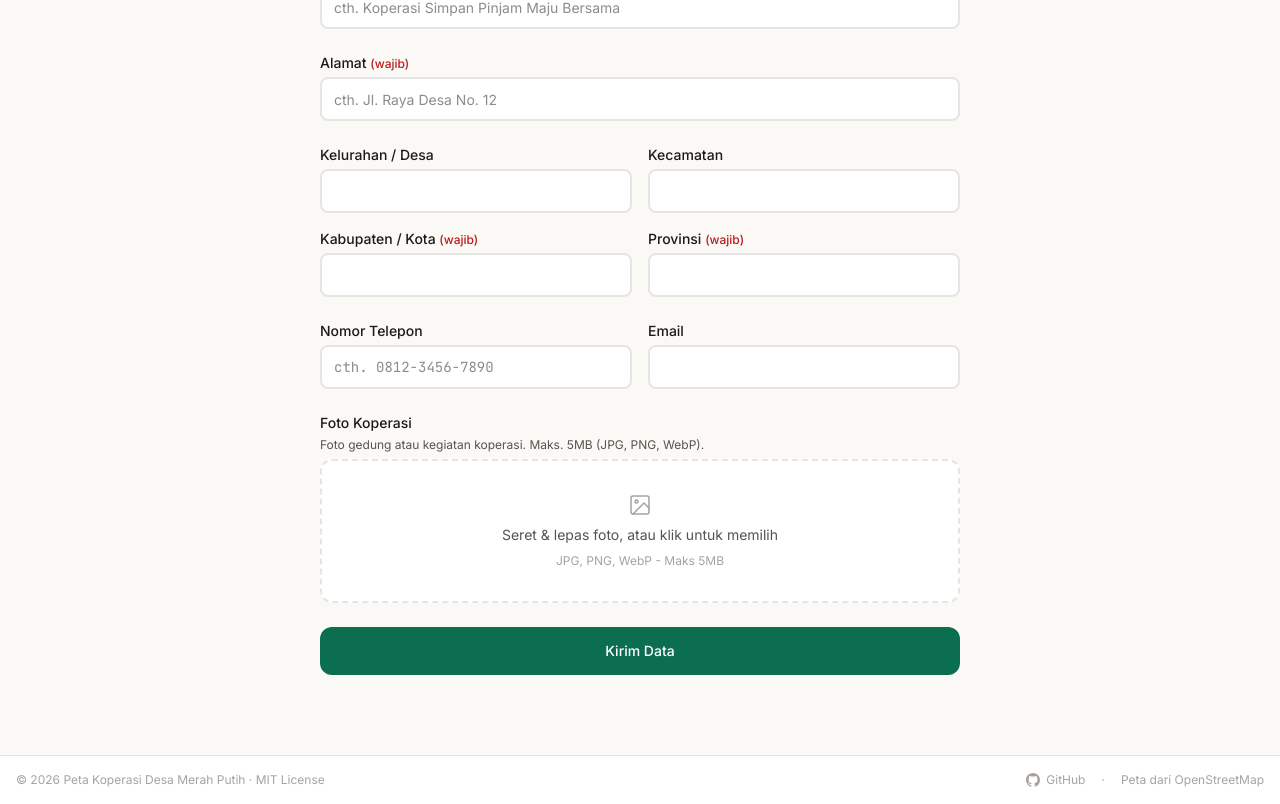
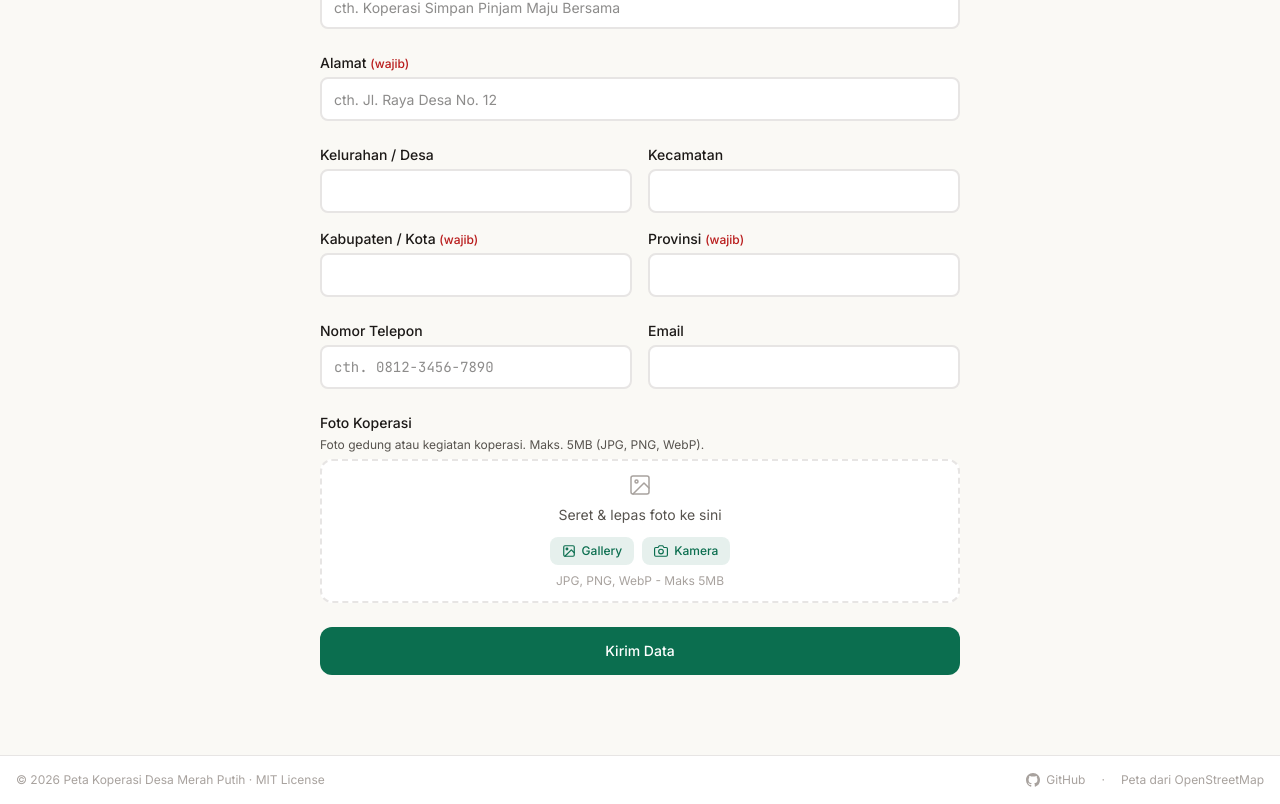
Before and after one commit to antsf/peta-koperasi, a Next.js app: page /submit in a window 1280 px wide. Shown: the part 669-1473 px from the top of the page. Built offline with nearby package versions, Linux system fonts and the light colour scheme; no server answers.

Commit message:
fix: add gallery and camera options to photo dropzone
- Add two buttons: Gallery and Camera
- Gallery opens file picker for selecting from storage
- Camera opens device camera directly (capture='environment')
- Drag & drop still works
- Fix delete button to clear both inputs

```diff
--- a/src/components/submit-form.tsx
+++ b/src/components/submit-form.tsx
@@ -458,7 +458,7 @@ export function SubmitForm() {
 
       {/* Photo dropzone */}
       <div>
-        <label htmlFor="photo" className="block text-sm font-medium text-text-primary mb-1">
+        <label className="block text-sm font-medium text-text-primary mb-1">
           Foto Koperasi
         </label>
         <p className="text-xs text-text-secondary mb-1.5">
@@ -477,7 +477,7 @@ export function SubmitForm() {
               setPhotoPreview(URL.createObjectURL(file))
             }
           }}
-          className={`relative flex flex-col items-center justify-center gap-2 h-36 px-4 border-2 border-dashed rounded-xl cursor-pointer bg-surface transition-[border-color,background-color] duration-120 ease-out ${
+          className={`relative flex flex-col items-center justify-center gap-2 h-36 px-4 border-2 border-dashed rounded-xl bg-surface transition-[border-color,background-color] duration-120 ease-out ${
             dragOver
               ? 'border-primary bg-primary/5'
               : 'border-border hover:border-primary hover:bg-surface-raised'
@@ -487,12 +487,61 @@ export function SubmitForm() {
             <rect x="3" y="3" width="18" height="18" rx="2" ry="2"/><circle cx="8.5" cy="8.5" r="1.5"/><polyline points="21 15 16 10 5 21"/>
           </svg>
           <span className="text-sm text-text-secondary text-center">
-            {dragOver ? 'Lepaskan foto di sini...' : photoName ?? 'Seret & lepas foto, atau klik untuk memilih'}
+            {dragOver ? 'Lepaskan foto di sini...' : photoName ?? 'Seret & lepas foto ke sini'}
           </span>
+          <div className="flex items-center gap-2 mt-1">
+            <button
+              type="button"
+              onClick={() => document.getElementById('photo-gallery')?.click()}
+              className="px-3 py-1.5 text-xs font-medium text-primary bg-primary/10 rounded-lg hover:bg-primary/20 transition-colors duration-120"
+            >
+              <span className="flex items-center gap-1.5">
+                <svg width="14" height="14" viewBox="0 0 24 24" fill="none" stroke="currentColor" strokeWidth="2" strokeLinecap="round" strokeLinejoin="round">
+                  <rect x="3" y="3" width="18" height="18" rx="2" ry="2"/><circle cx="8.5" cy="8.5" r="1.5"/><polyline points="21 15 16 10 5 21"/>
+                </svg>
+                Gallery
+              </span>
+            </button>
+            <button
+              type="button"
+              onClick={() => document.getElementById('photo-camera')?.click()}
+              className="px-3 py-1.5 text-xs font-medium text-primary bg-primary/10 rounded-lg hover:bg-primary/20 transition-colors duration-120"
+            >
+              <span className="flex items-center gap-1.5">
+                <svg width="14" height="14" viewBox="0 0 24 24" fill="none" stroke="currentColor" strokeWidth="2" strokeLinecap="round" strokeLinejoin="round">
+                  <path d="M23 19a2 2 0 0 1-2 2H3a2 2 0 0 1-2-2V8a2 2 0 0 1 2-2h4l2-3h6l2 3h4a2 2 0 0 1 2 2z"/><circle cx="12" cy="13" r="4"/>
+                </svg>
+                Kamera
+              </span>
+            </button>
+          </div>
           <span className="text-xs text-text-disabled">JPG, PNG, WebP - Maks 5MB</span>
+          {/* Gallery input */}
           <input
-            id="photo" name="photo" type="file"
+            id="photo-gallery"
+            name="photo"
+            type="file"
             accept="image/jpeg,image/png,image/webp"
+            className="sr-only"
+            onChange={e => {
+              const file = e.target.files?.[0]
+              if (file) {
+                setPhotoName(file.name)
+                if (photoPreview) { URL.revokeObjectURL(photoPreview) }
+                setPhotoPreview(URL.createObjectURL(file))
+              } else {
+                setPhotoName(null)
+                setPhotoPreview(null)
+              }
+            }}
+          />
+          {/* Camera input */}
+          <input
+            id="photo-camera"
+            name="photo"
+            type="file"
+            accept="image/jpeg,image/png,image/webp"
+            capture="environment"
             className="sr-only"
             onChange={e => {
               const file = e.target.files?.[0]
@@ -520,8 +569,10 @@ export function SubmitForm() {
                 if (photoPreview) { URL.revokeObjectURL(photoPreview) }
                 setPhotoPreview(null)
                 setPhotoName(null)
-                const input = document.getElementById('photo') as HTMLInputElement
-                if (input) { input.value = '' }
+                const galleryInput = document.getElementById('photo-gallery') as HTMLInputElement
+                const cameraInput = document.getElementById('photo-camera') as HTMLInputElement
+                if (galleryInput) { galleryInput.value = '' }
+                if (cameraInput) { cameraInput.value = '' }
               }}
               className="absolute top-2 right-2 w-8 h-8 bg-red-500 text-white rounded-full flex items-center justify-center shadow-lg hover:bg-red-600 transition-colors duration-120"
               aria-label="Hapus foto"
```
